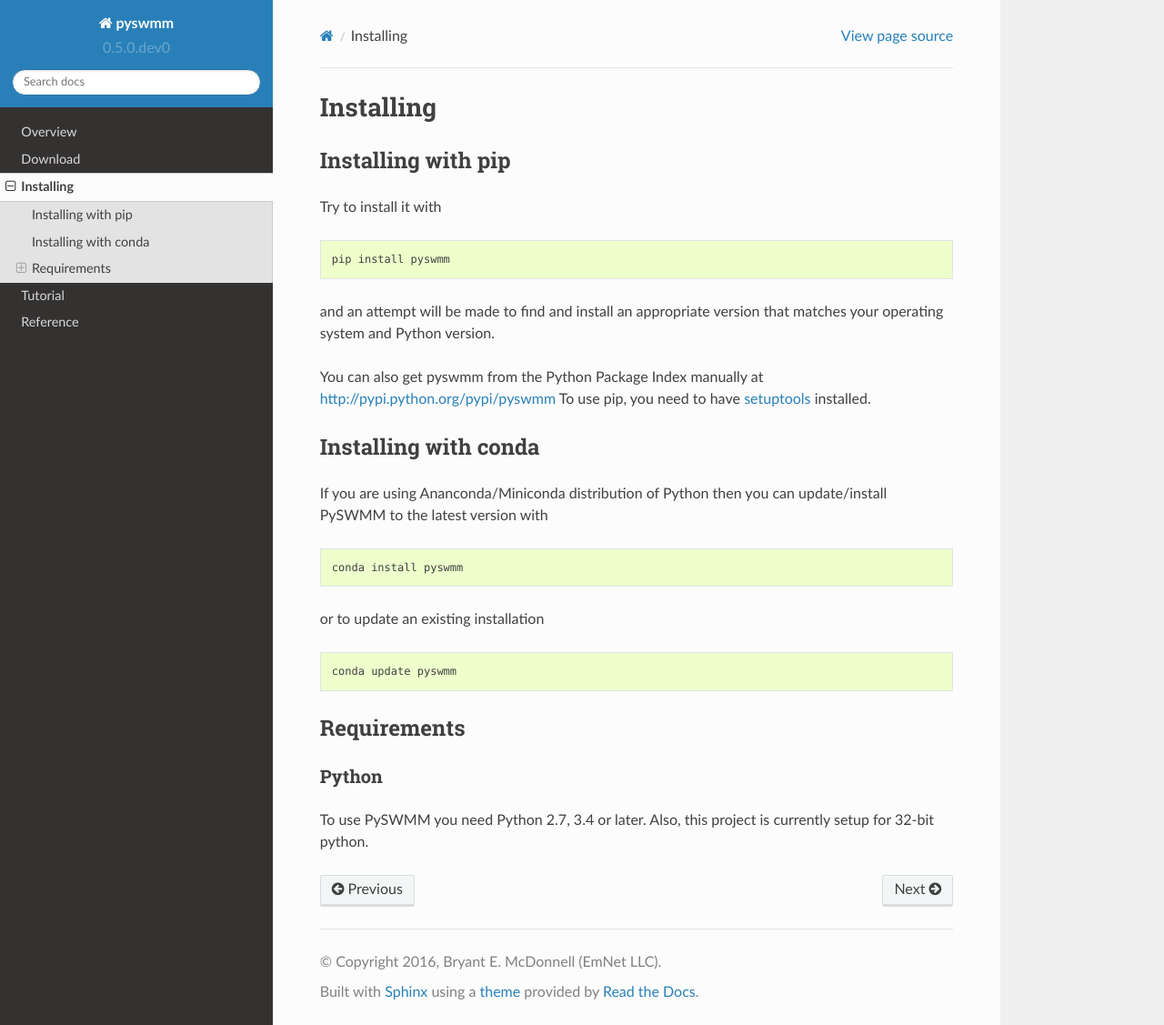
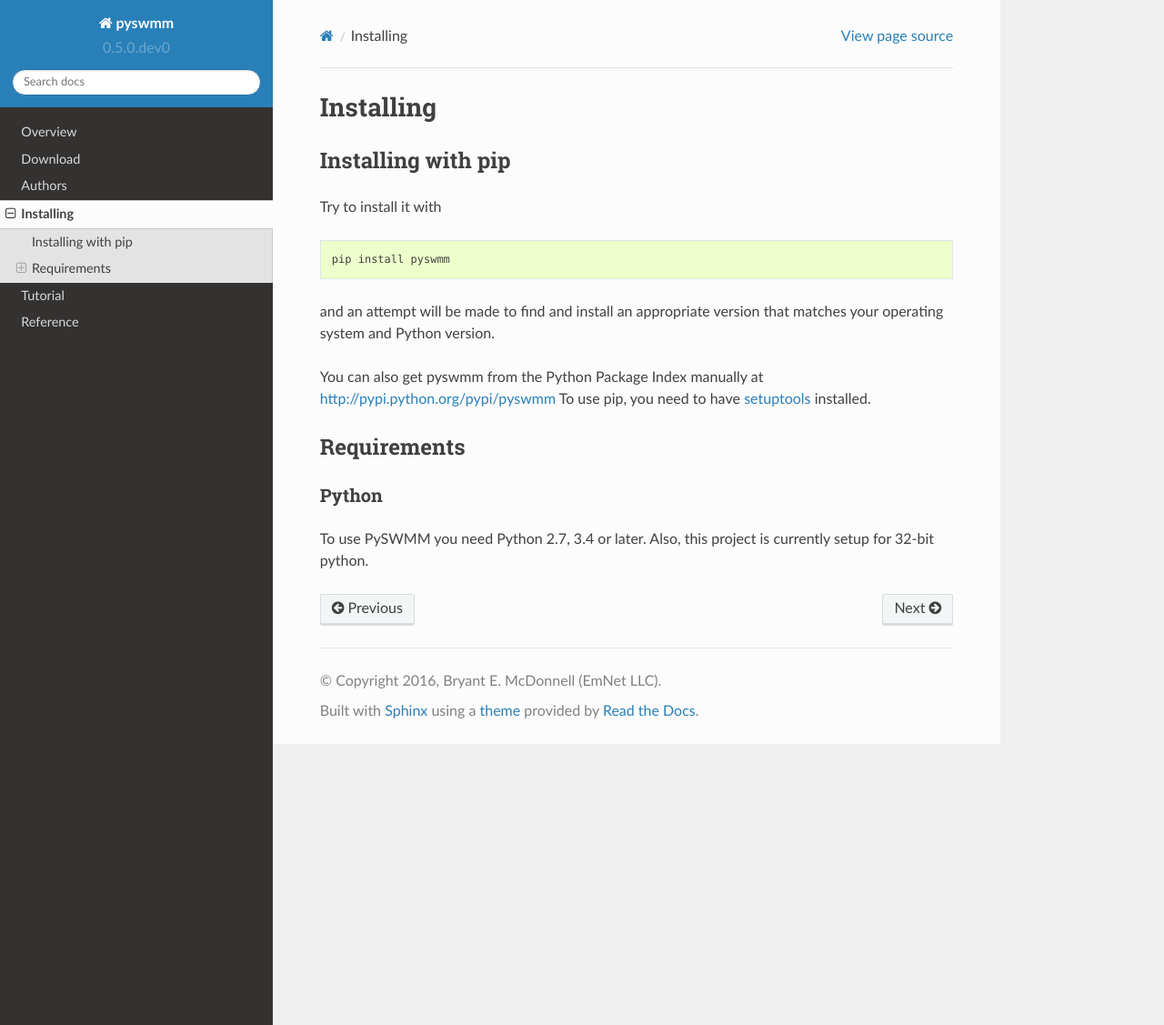
Before and after one commit to pyswmm/pyswmm, a Sphinx documentation site: the page built from docs/source/install.rst, in a window 1280 px wide and 1127 px high. Shown: the whole window at 91% size. Built offline with Sphinx 7.4.7 and the Read the Docs theme 2.0.0, drawn with Linux system fonts in a browser that asks for light colours; pages that are not in the unit, such as notebooks, are missing from menus.

Commit message:
Updated Docs with Authors

```diff
--- a/docs/source/install.rst
+++ b/docs/source/install.rst
@@ -17,21 +17,21 @@
 at http://pypi.python.org/pypi/pyswmm
 To use pip, you need to have `setuptools <https://pypi.python.org/pypi/setuptools>`_ installed.
 
-Installing with conda
-=====================
+.. Installing with conda
+.. =====================
 
-If you are using Ananconda/Miniconda distribution of Python then you can
-update/install PySWMM to the latest version with
+.. If you are using Ananconda/Miniconda distribution of Python then you can
+.. update/install PySWMM to the latest version with
 
-::
+.. ::
 
-    conda install pyswmm
+..    conda install pyswmm
 
-or to update an existing installation
+.. or to update an existing installation
 
-::
+.. ::
 
-    conda update pyswmm
+..     conda update pyswmm
 
 
 Requirements
```
Also changed, not shown: docs/source/authors.rst (added, +25 -0 lines), docs/source/index.rst (+10 -1 lines), docs/source/overview.rst (+9 -1 lines).
